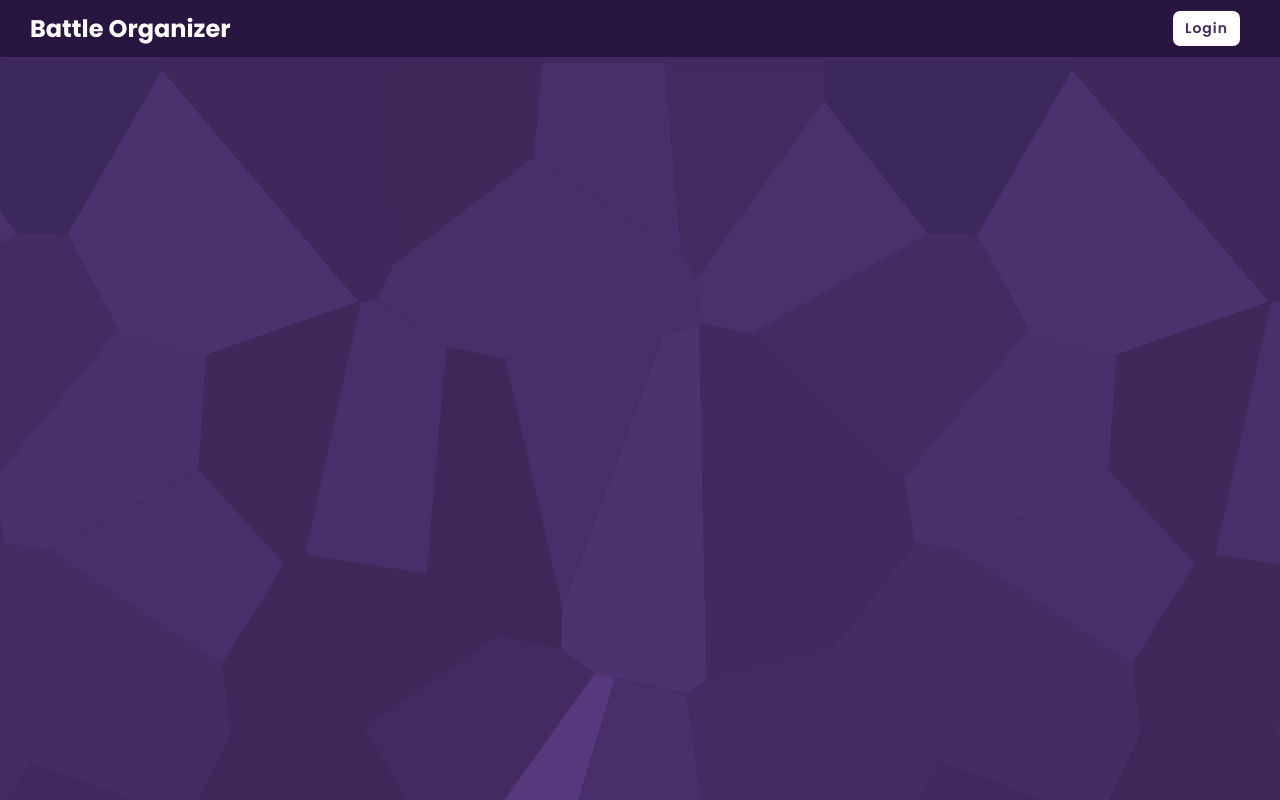
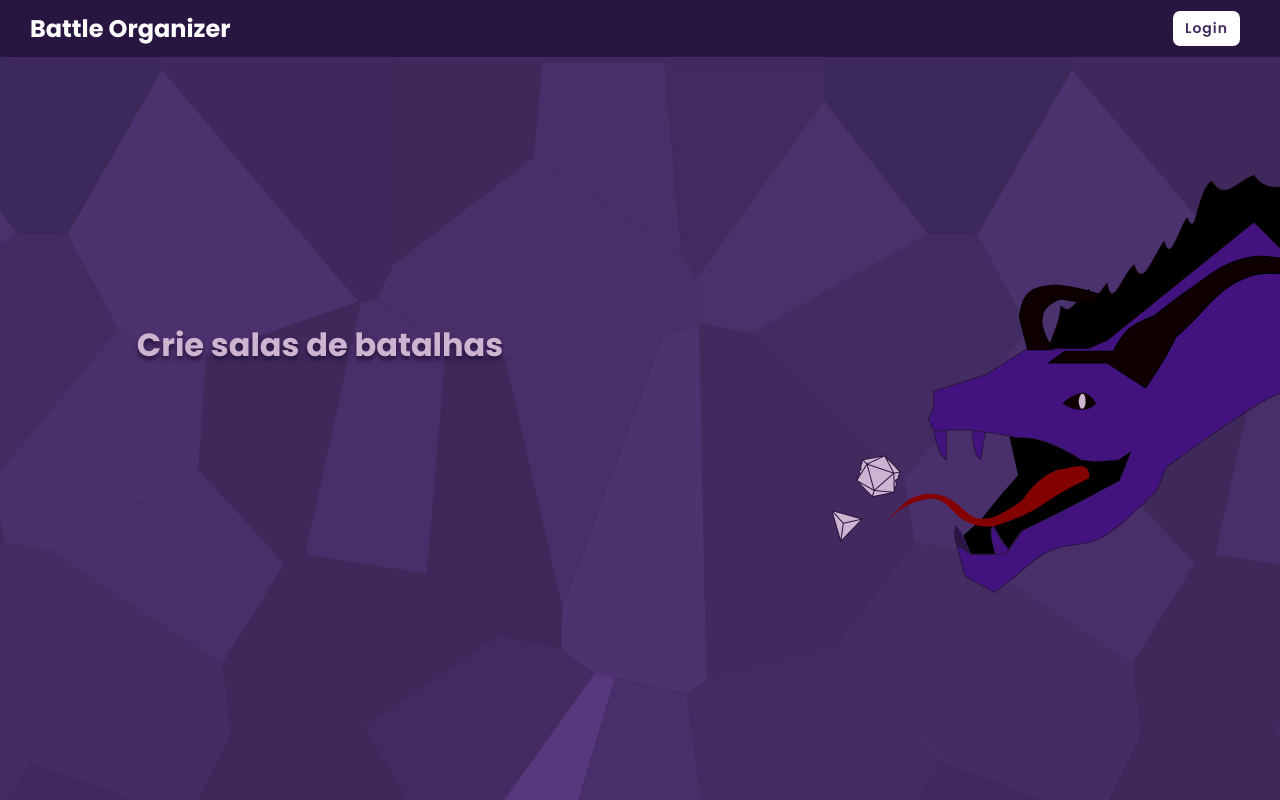
Before and after one commit to marina-melo29/front-battle-organizer, a React (Create React App) app: page / in a window 1280 px wide. Built offline with nearby package versions, Linux system fonts and the light colour scheme.

Commit message:
added elements to home page

```diff
--- a/src/components/Login/Login.tsx
+++ b/src/components/Login/Login.tsx
@@ -9,7 +9,7 @@ interface LoginProps {
 
 const Login: React.FC<LoginProps> = ({ children }) => {
   return (
-    <AppSection>
+    <AppSection alignConf='column'>
       <div className="login-container">
         <StyledH1 theme={defaultTheme}>Login</StyledH1>
         { children }
--- a/src/components/StyledComponents.tsx
+++ b/src/components/StyledComponents.tsx
@@ -17,20 +17,25 @@ export const AppContainer = styled.div<AppContainerProps>`
   overflow: hidden;
 `;
 
-export const AppSection = styled.div`
+interface SectionProps {
+  alignConf: string;
+}
+
+export const AppSection = styled.div<SectionProps>`
   display: flex;
-  flex-direction: column;
+  flex-direction: ${(props) => props.alignConf};
   align-items: center;
 `;
 
 interface HeaderProps {
-  theme: Theme;
+  color?: string;
+  baseFontFamily?: string;
 }
 
 const createStyledHeader = (element: keyof JSX.IntrinsicElements) => {
   return styled(element)<HeaderProps>`
-    color: ${(props) => props.theme.color};
-    font-family: ${(props) => props.theme.baseFontFamily};
+    color: ${(props) => props.color || '#422b5e'};
+    font-family: ${(props) => props.baseFontFamily || 'Poppins'};
   `;
 };
 
@@ -104,3 +109,14 @@ export const BaseSection = styled.section`
   padding: 20px;
   box-shadow: inset 0px 6px 12px #41295f;
 `;
+
+
+// Home
+
+export const PresentationImage = styled.div<AppContainerProps>`
+  background-image: url(${(props) => props.theme.homePresentationImage});
+  height: 500px;
+  background-repeat: no-repeat;
+  width: auto;
+  background-position: right;
+`;
--- /dev/null
+++ b/src/pages/Home/Home.css
@@ -0,0 +1,11 @@
+.presentation-container {
+  width: 50%;
+  text-align: center;
+  height: fit-content;
+  text-shadow: 0px 4px 4px #281540;
+}
+
+.image-container {
+  width: 50%;
+  padding-top: 6%;
+}
--- a/src/pages/Home/Home.tsx
+++ b/src/pages/Home/Home.tsx
@@ -1,15 +1,21 @@
 import React from 'react';
+import './Home.css'
 import Menu from '../../components/Menu';
-import { AppContainer } from '../../components/StyledComponents';
-import { AppSection } from '../../components/StyledComponents';
+import { AppContainer, AppSection, StyledH1, PresentationImage } from '../../components/StyledComponents';
 import defaultTheme from '../../themes/defaultTheme';
-
 
 const Home = () => {
   return (
     <AppContainer theme={defaultTheme}>
       <Menu />
-      <AppSection />
+      <AppSection alignConf='row'>
+        <div className='presentation-container'>
+          <StyledH1 color='#CDB5D1'>Crie salas de batalhas</StyledH1>
+        </div>
+        <div className='image-container'>
+          <PresentationImage theme={defaultTheme} />
+        </div>
+      </AppSection>
     </AppContainer>
   );
 };
--- a/src/themes/defaultTheme.tsx
+++ b/src/themes/defaultTheme.tsx
@@ -1,4 +1,5 @@
 import backgroundImage from '../assets/images/backgrounds/purple_wpp.png';
+import homePresentationImage from '../assets/images/components/purple_dragon.png';
 
 export interface Theme {
   backgroundImage: string;
@@ -8,6 +9,7 @@ export interface Theme {
   buttonHoverBgColor: string;
   formButtonBackgroundColor: string;
   formButtonBackgroundHover: string;
+  homePresentationImage: string;
 }
 
 const defaultTheme: Theme = {
@@ -21,6 +23,9 @@ const defaultTheme: Theme = {
 
   formButtonBackgroundColor: '#513b6d',
   formButtonBackgroundHover: '#3e295a',
+
+  // home
+  homePresentationImage: homePresentationImage
 };
 
 export default defaultTheme;
```
Also changed, not shown: src/assets/images/components/purple_dragon.png (added).
